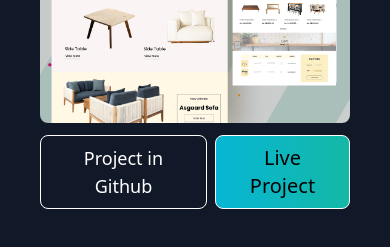
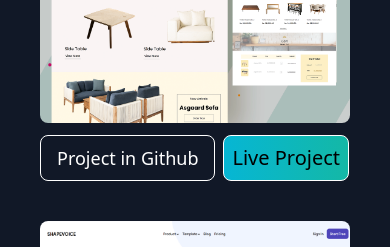
Before and after one commit to BlendEmini/portfolio-next, a Next.js app: page / in a window 390 px wide. Shown: the part 2860-3107 px from the top of the page. Built offline with nearby package versions, Linux system fonts and the light colour scheme.

Commit message:
Update index.js

```diff
--- a/pages/index.js
+++ b/pages/index.js
@@ -230,7 +230,7 @@ export default function Home() {
                                         </a>
                                         <a
                                             href="https://ecommerce-fe6-final.netlify.app/"
-                                            className="py-2 rounded-lg px-4 md:w-48 text-center bg-gradient-to-r  from-cyan-500 to-teal-500  text-black text-xl button-border "
+                                            className="py-2 rounded-lg px-2 md:w-48 text-center bg-gradient-to-r  from-cyan-500 to-teal-500  text-black text-xl button-border "
                                         >
                                             Live Project
                                         </a>
```
